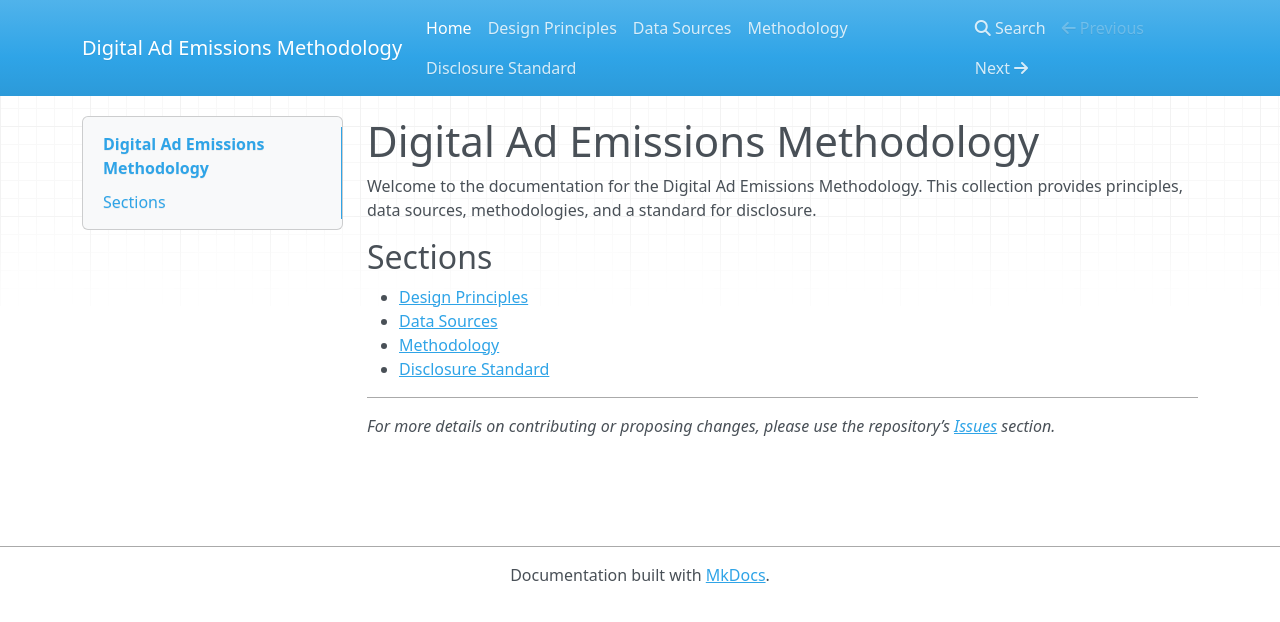
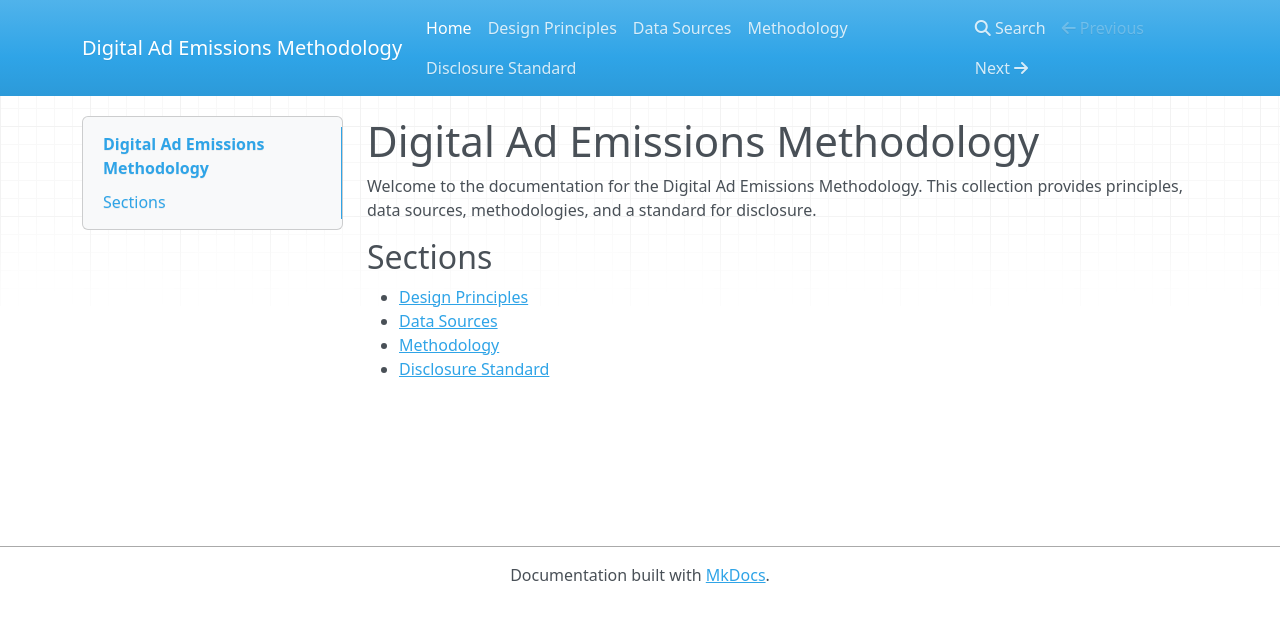
Before and after one commit to iabeurope-beis/digital-ad-emissions, an MkDocs documentation site: the page built from docs/index.md, in a window 1280 px wide. Shown: the top 622 px of the page. Built offline with MkDocs 1.6.1, drawn with Linux system fonts in a browser that asks for light colours; nearby versions of some CDN libraries.

Commit message:
remove reference to issues section

```diff
--- a/docs/index.md
+++ b/docs/index.md
@@ -9,7 +9,3 @@ This collection provides principles, data sources, methodologies, and a standard
 - [Data Sources](data.md)
 - [Methodology](methodology.md)
 - [Disclosure Standard](disclosure.md)
-
----
-
-*For more details on contributing or proposing changes, please use the repository’s [Issues](../issues) section.*
```
